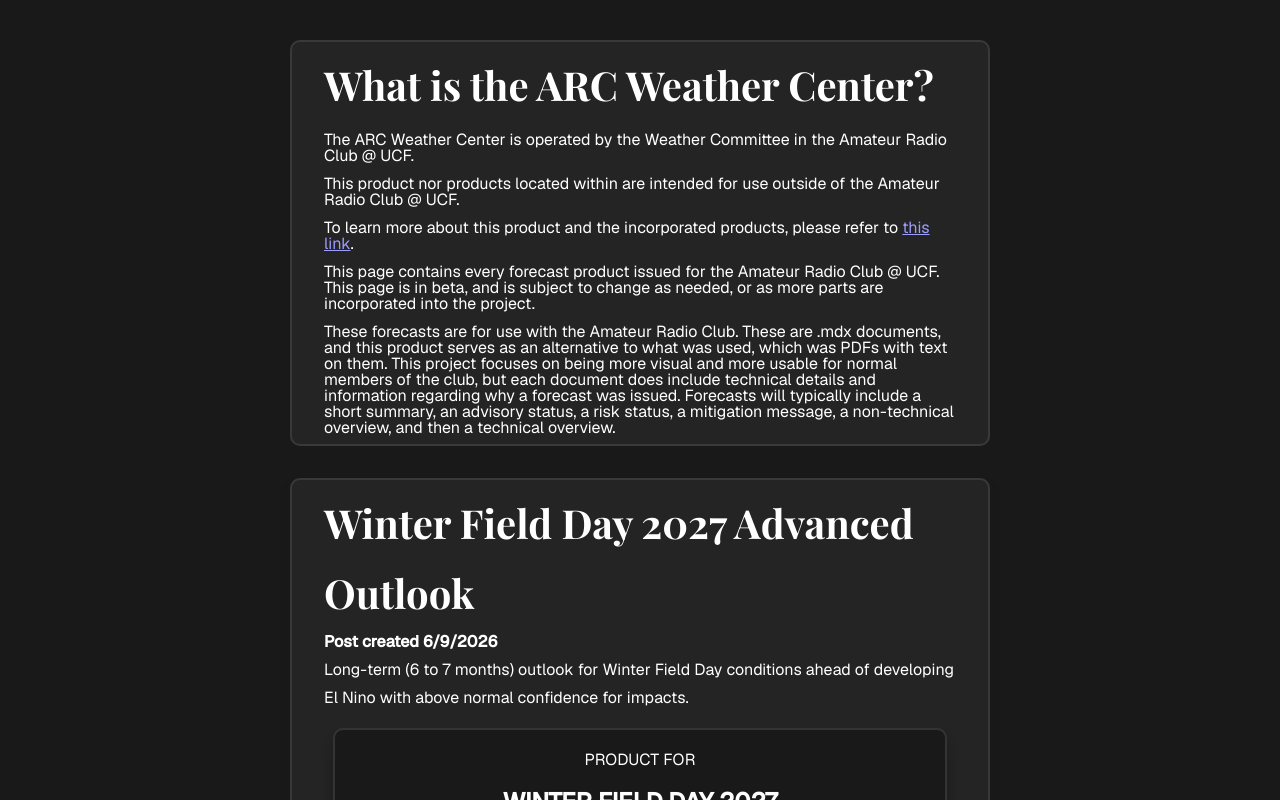
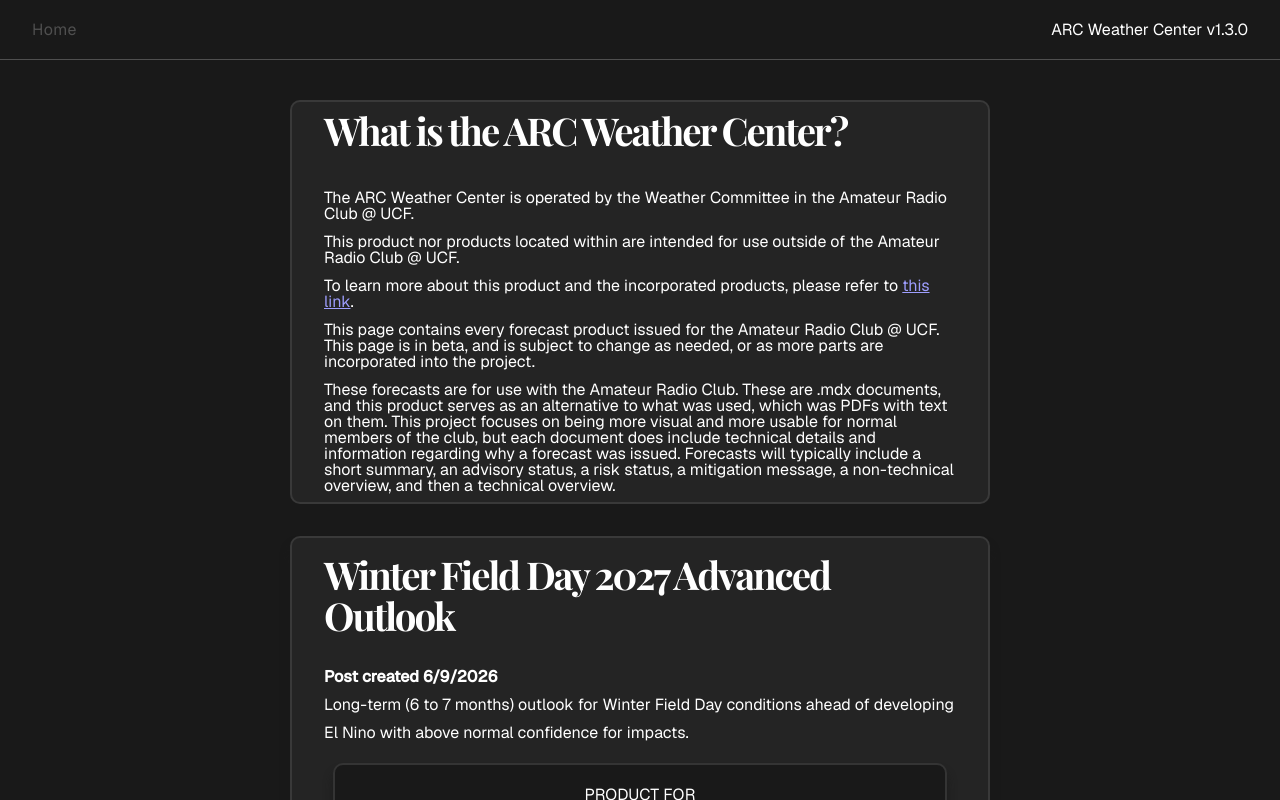
Before and after one commit to skyechannelwrx/ARC-Weather-Center, a React (Vite) app: page / in a window 1280 px wide. Shown: the top 800 px of the page. Built offline with nearby package versions, Linux system fonts and the light colour scheme.

Commit message:
Updated to v1.3.0, adjusted ui and added navbar

```diff
--- a/src/App.scss
+++ b/src/App.scss
@@ -2,6 +2,36 @@
 
 *, *::before, *::after { box-sizing: border-box; margin: 0; padding: 0}
 html {scroll-behavior: smooth; }
+
+nav {
+    display: flex;
+    flex-direction: row;
+    background: variables.$darkest-gray;
+    border-bottom: 1px solid variables.$light-gray;
+    height: 60px;
+    justify-content: space-between;
+    align-items: center;
+    padding: 1.25rem 2rem;
+
+    .nav-links {
+        display: flex;
+        flex-direction: row;
+        gap: 1rem;
+        list-style: none;
+
+        a {
+            color: variables.$light-gray;
+            text-decoration: none;
+            letter-spacing: 0.03em;
+            font-size: 1rem;
+            transition: 0.2s ease;
+        }
+
+        a:hover {
+            color: variables.$status-pink;
+        }
+    }
+}
 
 body {
     background-color: variables.$darkest-gray;
@@ -48,8 +78,11 @@
 
     h1 {
         font-family: var(--font-title);
-        font-size: 2.5rem;
         font-weight: bold;
+        font-size: clamp(2.2rem, 3vw, 2.8rem);
+        line-height: 1.05;
+        letter-spacing: -2px;
+        margin-bottom: 1.75rem;
     }
 
     p {
@@ -66,14 +99,17 @@
     display: flex;
     flex-direction: column;
     width: 100%;
-    padding: 0.5rem 2rem;
+    padding: 1rem 2rem;
     border-radius: 10px;
     margin-top: 2rem;
 
     h1 {
         font-family: var(--font-title);
-        font-size: 2.5rem;
         font-weight: bold;
+        font-size: clamp(2.2rem, 3vw, 2.8rem);
+        line-height: 1.05;
+        letter-spacing: -2px;
+        margin-bottom: 1.75rem;
     }
 
     h2 {
@@ -217,25 +253,28 @@
     box-shadow: 0 10px 10px rgba(25, 25, 25, 0.75);
     border-radius: 10px;
     padding: 0.5rem 2rem;
-    margin-top: 2rem;
+    margin-top: 1.2rem;
     background: variables.$dark-gray;
 
     h1 {
         font-family: var(--font-title);
-        font-size: 2.5rem;
         font-weight: 900;
+        line-height: 1.05;
+        letter-spacing: -2px;
+        margin-bottom: 1.5rem;
+        font-size: clamp(2.2rem, 3vw, 2.8rem);
     }
 
     h2 {
         font-family: var(--font-title);
-        font-size: 2rem;
+        font-size: clamp(1.8rem, 3vw, 2rem);
         font-weight: bold;
-        margin-top: 2rem;
+        margin-top: 1rem;
     }
 
     h3 {
         font-family: var(--font-title);
-        font-size: 1.7rem;
+        font-size: clamp(1.4rem, 3vw, 1.7rem);
     }
 
     h4 { font-size: 1.3rem; }
@@ -244,6 +283,12 @@
         line-height: 1.2;
         font-size: 1.1rem;
         margin-bottom: 1rem;
+    }
+
+    ul {
+        padding: 0.5rem 1rem;
+        line-height: 1.2;
+        font-size: 1.1rem;
     }
 
     .info-banner {
@@ -435,37 +480,48 @@
             gap: 0.2rem;
             flex-grow: 1;
             transition: 200ms ease;
-        }
-
-        .meter:first-child {
-            border-radius: 60px 0 0 60px;
-        }
-
-        .meter:last-child {
-            border-radius: 0 60px 60px 0;
-        }
-
-        .meter:only-child {
-            border-radius: 60px;
+            background-color: variables.$dark-gray;
+            border: 0;
+            border-radius: 6px;
         }
 
         .meter--orange {
+            color: variables.$status-orange;
+        }
+
+        .meter--orange::-webkit-progress-bar, .meter--orange::-moz-progress-bar {
             background: variables.$status-orange;
         }
 
         .meter--green {
+            color: variables.$status-green;
+        }
+
+        .meter--green::-webkit-progress-bar, .meter--green::-moz-progress-bar {
             background: variables.$status-green;
         }
 
         .meter--red {
+            color: variables.$status-red;
+        }
+
+        .meter--red::-webkit-progress-bar, .meter--red::-moz-progress-bar {
             background: variables.$status-red;
         }
 
         .meter--yellow {
+            color: variables.$status-yellow;
+        }
+
+        .meter--yellow::-webkit-progress-bar, .meter--yellow::-moz-progress-bar {
             background: variables.$status-yellow;
         }
 
         .meter--pink {
+            color: variables.$status-pink;
+        }
+
+        .meter--pink::-webkit-progress-bar, .meter--pink::-moz-progress-bar {
             background: variables.$status-pink;
         }
     }
--- a/src/App.tsx
+++ b/src/App.tsx
@@ -2,14 +2,17 @@
 import Home from './Home';
 import PostsPage from './PostsPage';
 import { BrowserRouter, Routes, Route } from 'react-router-dom';
+import Layout from './layout/Layout';
 
 
 function App() {
   return (
     <BrowserRouter>
       <Routes>
-        <Route path="/" element={<Home />} />
-        <Route path="/post/:slug" element={<PostsPage />} />
+        <Route element={<Layout />}>
+          <Route path="/" element={<Home />} />
+          <Route path="/post/:slug" element={<PostsPage />} />
+        </Route>
       </Routes>
     </BrowserRouter>
   )
--- a/src/HazardCard.tsx
+++ b/src/HazardCard.tsx
@@ -29,7 +29,9 @@
             <div className="hazard-summary">
                 {summary}
             </div>
-            <Meter total={sections} active={used} color={color.toLowerCase()} />
+            <div className="meter-holder">
+                <progress className={`meter meter--${color.toLowerCase()}`} value={used} max={sections}/>
+            </div>
         </div>
     )
 }
--- a/src/Home.tsx
+++ b/src/Home.tsx
@@ -21,8 +21,7 @@
     ScrollToTop();
 
     return (
-        <div className="wrap">
-        <div className="container">
+      <>
         <div className="contexthead">
           <h1>What is the ARC Weather Center?</h1>
           <p>The ARC Weather Center is operated by the Weather Committee in the Amateur Radio Club @ UCF.</p>
@@ -37,8 +36,7 @@
                 metadata={post.metadata}
             />
         ))}
-      </div>
-    </div>
+      </>
   )
 }
 
--- a/src/PostsPage.tsx
+++ b/src/PostsPage.tsx
@@ -127,8 +127,6 @@
     const Content = post.Component;
 
     return (
-        <div className="wrap">
-            <div className="container">
                 <article className="post">
                     <h1>{post.metadata.title}</h1>
                     <p className="release-date">Released {new Date(post.metadata.date).toLocaleString()}</p>
@@ -156,11 +154,9 @@
                         <p className={`probs ${getConfidenceColor(post.metadata.confidence)}`}>
                             {post.metadata.confidence}%, {getConfidenceAttribute(post.metadata.confidence)}
                         </p>
-                        <Meter
-                            active={post.metadata.confidence}
-                            total={100}
-                            color={getConfidenceColor(post.metadata.confidence)}
-                        />
+                        <div className="meter-holder">
+                            <progress className={`meter meter--${getConfidenceColor(post.metadata.confidence)}`} value={post.metadata.confidence} max={100}/>
+                        </div>
                     </div>
                     {post.metadata.type === "event" && (
                         <div className="status-banner">
@@ -211,7 +207,5 @@
                     )}
                     <Content />
                 </article>
-            </div>
-        </div>
     )
 }
--- /dev/null
+++ b/src/components/Navbar.tsx
@@ -0,0 +1,12 @@
+import { Link } from "react-router-dom";
+
+export default function Navbar() {
+    return (
+        <nav>
+            <ul className="nav-links">
+                <Link to="/">Home</Link>
+            </ul>
+            <p>ARC Weather Center v1.3.0</p>
+        </nav>
+    );
+}
--- a/src/content/winter-field-day-2027-advanced-outlook.mdx
+++ b/src/content/winter-field-day-2027-advanced-outlook.mdx
@@ -14,11 +14,11 @@
 }
 
 ## Bulletin
-**Above normal confidence in increased impact likelihood.**
+* **Above normal confidence in increased impact likelihood.**
 
-A strong to very strong El Nino could occur.
+* A strong to very strong El Nino could occur.
 
-The development of El Nino may bring significant weather and climate impacts to the Florida peninsula, which may affect operations.
+* The development of El Nino may bring significant weather and climate impacts to the Florida peninsula, which may affect operations.
 
 ## Summary
 Above normal confidence in increased impact likelihood for Winter Field Day 2027.
--- /dev/null
+++ b/src/layout/Layout.tsx
@@ -0,0 +1,13 @@
+import { Outlet } from "react-router-dom";
+import Navbar from "../components/Navbar";
+
+export default function Layout() {
+    return (
+        <div className="wrap">
+            <Navbar />
+            <div className="container">
+                <Outlet />
+            </div>
+        </div>
+    );
+}
```
Lines whose indentation alone changed are shown as unchanged.
